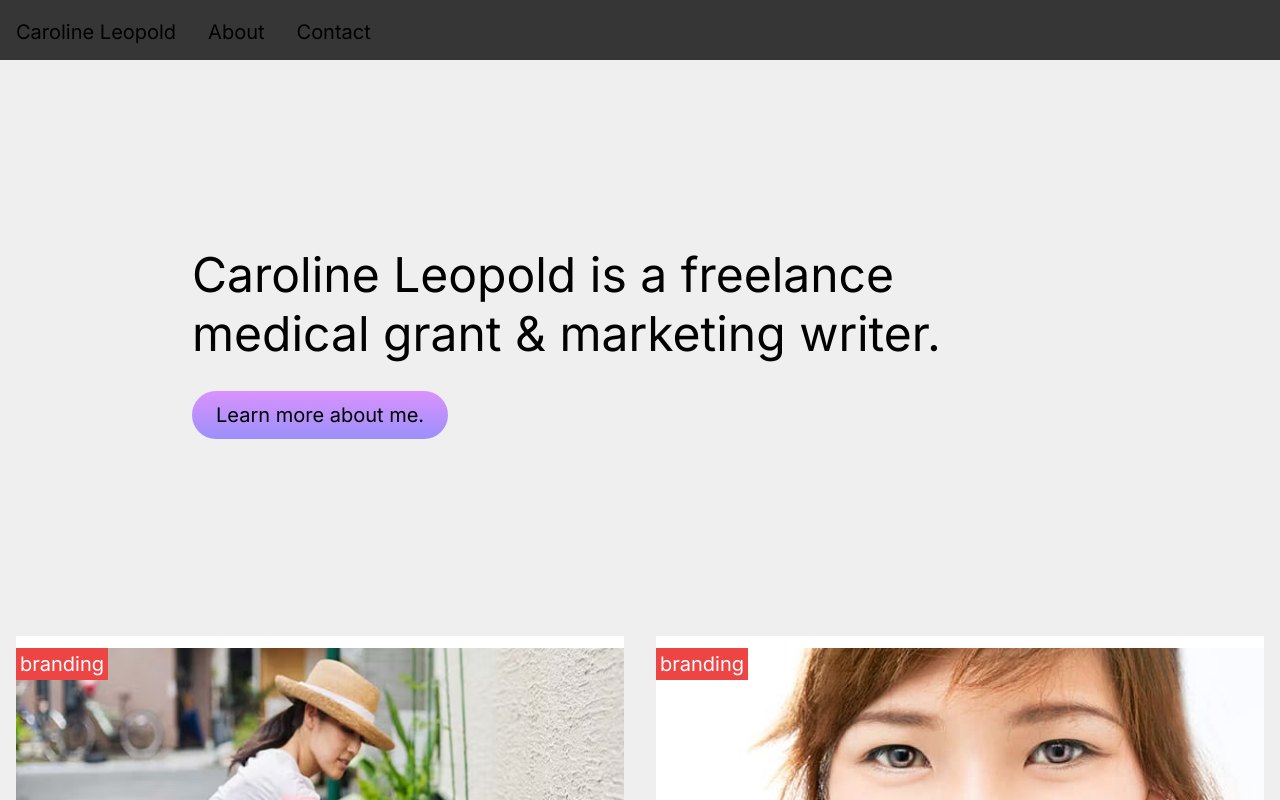
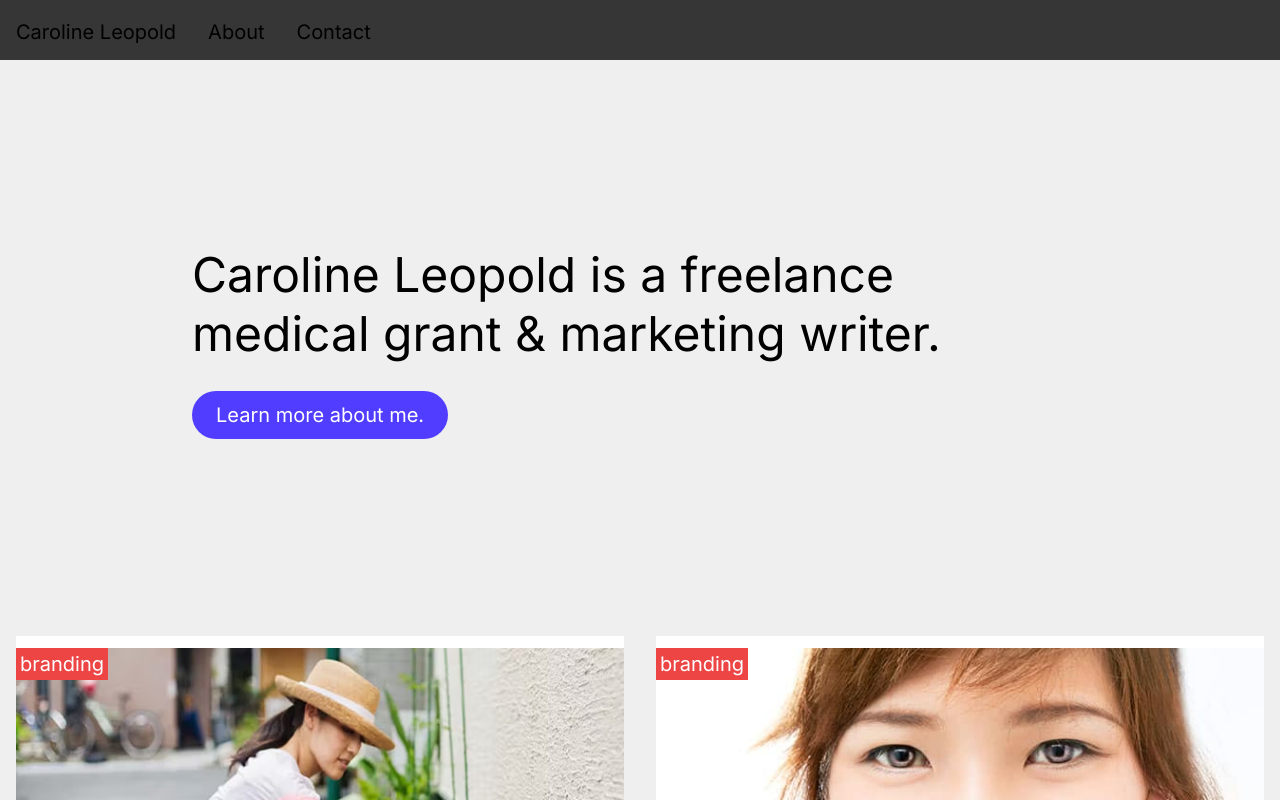
Before and after one commit to cml815/about-a, a React (Create React App) app: page / in a window 1280 px wide. Shown: the top 800 px of the page. Built offline with nearby package versions, Linux system fonts and the light colour scheme.

Commit message:
btn hover more subtle

```diff
--- a/src/global.css
+++ b/src/global.css
@@ -72,18 +72,16 @@ p {
 .btn {
   /* background: rgb(50,34,195);
   background: linear-gradient(0deg, rgba(50,34,195,0.6922969871542367) 0%, rgba(183,45,253,1) 100%);  */
-
-  background: rgb(117,102,255);
-background: linear-gradient(0deg, rgba(117,102,255,0.6922969871542367) 0%, rgba(218,146,255,1) 100%);
-  color: black;
+  background: #513dff;
+  color: white;
   border-radius: 24px;
   padding: .75rem 1.5rem;
   font-size: 1.25rem;
-  transition: 0.7s;
+  transition: 0.7s ease-in-out;
 }
 
 .btn:hover {
-  background: #513dff;
+  background:#700ff8;
   color: white;
 }
 
```
